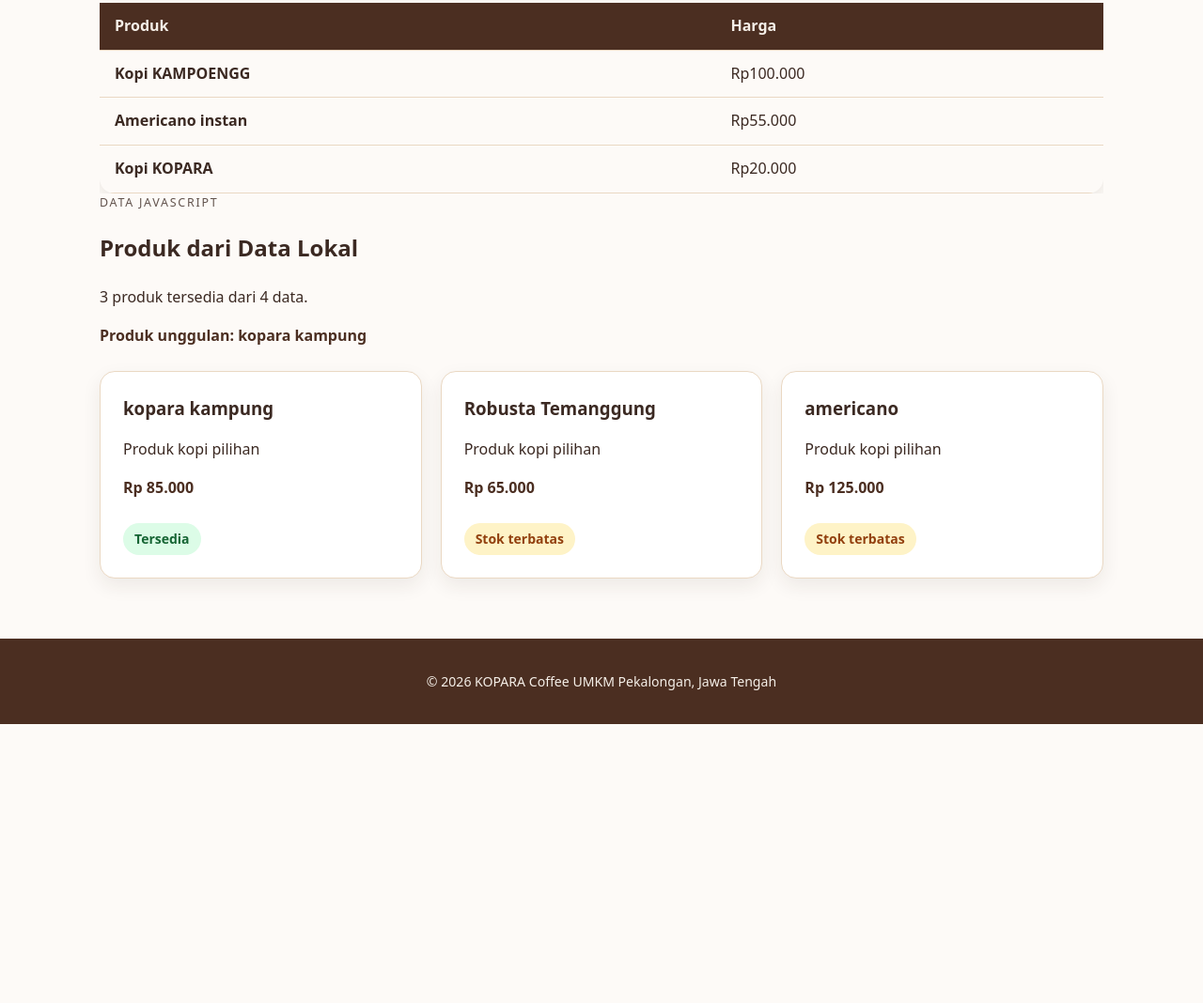
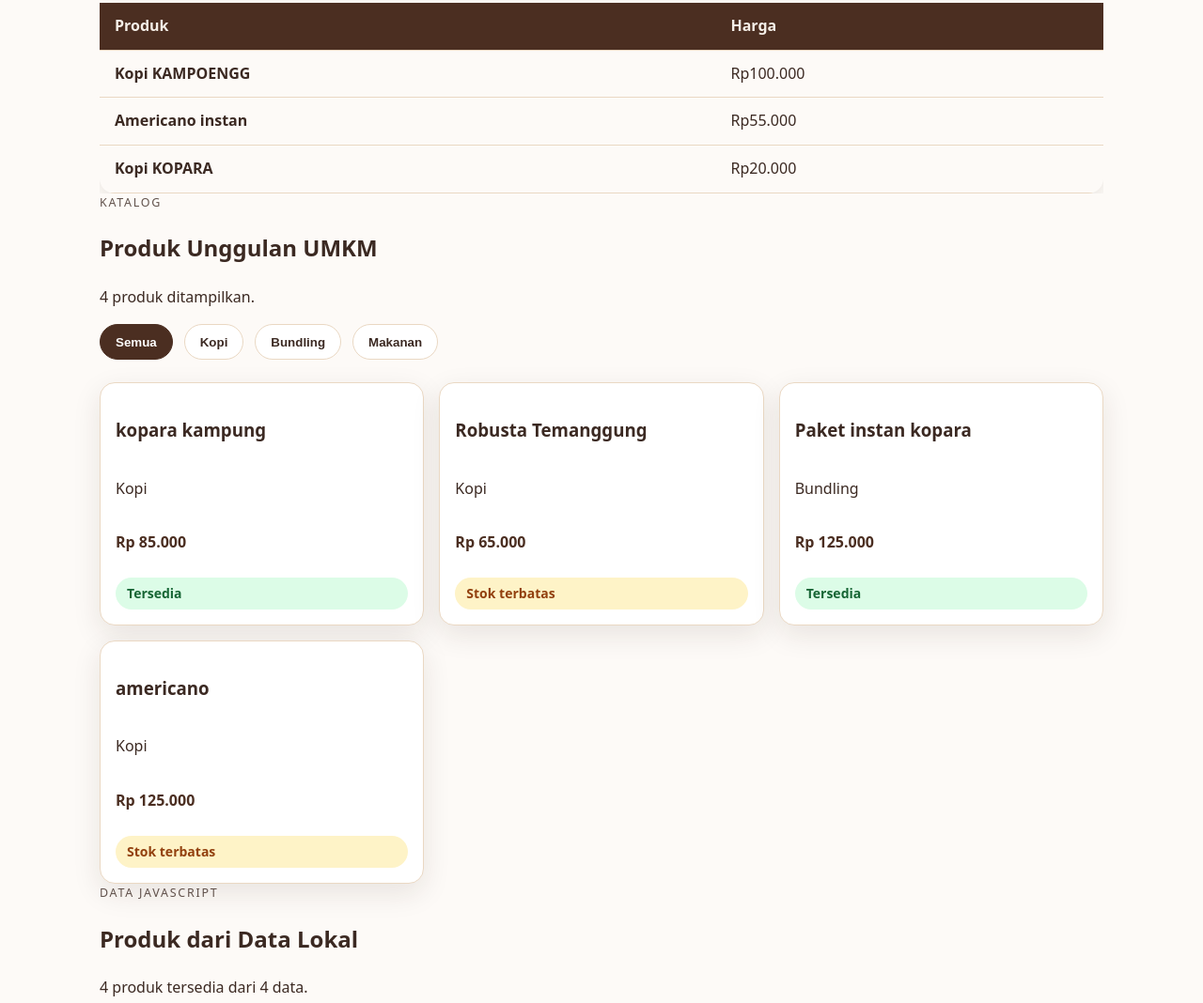
Before and after one commit to Harissaput/PEMROGRAMAN_WEB1, a plain HTML site: page produk.html in a window 1280 px wide. Shown: the part 1165-2233 px from the top of the page at 94% size. Before the commit the page ends 1936 px from the top, so only its background shows below. Drawn offline with Linux system fonts and the light colour scheme.

Commit message:
feat: add DOM product filter rendering p11

```diff
--- a/css/style.css
+++ b/css/style.css
@@ -857,3 +857,43 @@ word-break: break-word;
   font-weight: 700;
   color: var(--color-primary, #6f3b1f);
 }
+
+/* p11 */
+.filter-bar {
+  display: flex;
+  flex-wrap: wrap;
+  gap: 0.75rem;
+  margin-block: 1rem 1.5rem;
+}
+
+.filter-button {
+  border: 1px solid var(--color-border, #cbd5e1);
+  border-radius: 999px;
+  background: #ffffff;
+  color: var(--color-text, #1f2937);
+  padding: 0.65rem 1rem;
+  font-weight: 700;
+  cursor: pointer;
+}
+
+.filter-button:hover,
+.filter-button:focus-visible {
+  border-color: var(--color-primary, #2563eb);
+  outline: 3px solid rgb(37 99 235 / 20%);
+  outline-offset: 2px;
+}
+
+.filter-button.is-active {
+  background: var(--color-primary, #2563eb);
+  border-color: var(--color-primary, #2563eb);
+  color: #ffffff;
+}
+
+.empty-state {
+  grid-column: 1 / -1;
+  border: 1px dashed #94a3b8;
+  border-radius: 1rem;
+  padding: 1rem;
+  background: #ffffff;
+  color: #64748b;
+}
--- a/js/app.js
+++ b/js/app.js
@@ -1,7 +1,9 @@
-
 "use strict";
 
+
+console.log("p09 JavaScript aktif");
 console.log("P10 JavaScript aktif");
+console.log("P11 JavaScript aktif");
 
 
 // 1. DATA PRODUK UMKM
@@ -9,7 +11,7 @@ console.log("P10 JavaScript aktif");
 const produkUmkm = [
   { nama: "kopara kampung", kategori: "Kopi", harga: 85000, stok: 12, unggulan: true },
   { nama: "Robusta Temanggung", kategori: "Kopi", harga: 65000, stok: 4, unggulan: false},
-  { nama: "Paket instan kopara", kategori: "Bundling", harga: 125000, stok: 0, unggulan: false },
+  { nama: "Paket instan kopara", kategori: "Bundling", harga: 125000, stok: 12, unggulan: false },
   { nama: "americano", kategori: "Kopi", harga: 125000, stok: 4, unggulan: false },
 ];
 
@@ -26,12 +28,12 @@ function formatRupiah(nilai) {
 
 console.log(formatRupiah(85000));
 
+
 // 3. FUNCTION STATUS STOK
-
 
 function statusStok(stok) {
   if (stok <= 0) {
-    return { label: "Habis", className: "warning" };
+    return { label: "Habis", className: "empty" };
   }
 
   if (stok <= 5) {
@@ -60,7 +62,7 @@ function labelKategori(kategori) {
 }
 
 
-// 5. FUNCTION MEMBUAT KARTU PRODUK
+// 5. FUNCTION MEMBUAT KARTU PRODUKP 10
 function buatKartuProduk(produk) {
   const status = statusStok(produk.stok);
 
@@ -82,7 +84,7 @@ produkUmkm.forEach((produk) => {
 console.table(produkUmkm);
 
 
-// 7. FUNCTION RENDER PRODUK
+// 6. FUNCTION RENDER PRODUK  P10
 
 function renderProduk() {
   const grid = document.querySelector("#produk-dinamis");
@@ -90,14 +92,13 @@ function renderProduk() {
   const unggulan = document.querySelector("#produk-unggulan");
 
   if (!grid || !ringkasan || !unggulan) {
-    console.warn("Target render produk belum lengkap.");
+    console.warn("Target render produk belum lengkap (P10).");
     return;
   }
 
   const produkTersedia = produkUmkm.filter((produk) => produk.stok > 0);
   const produkUnggulan = produkUmkm.find((produk) => produk.unggulan === true);
   const markupProduk = produkTersedia.map(buatKartuProduk).join("");
-
 
   grid.innerHTML = markupProduk;
   ringkasan.textContent = `${produkTersedia.length} produk tersedia dari ${produkUmkm.length} data.`;
@@ -107,10 +108,102 @@ function renderProduk() {
 
   console.log("Jumlah produk tersedia:", produkTersedia.length);
   console.log("Produk unggulan:", produkUnggulan);
-
-  console.table(produkUmkm);
 }
 
-// 8. MENJALANKAN RENDER SETELAH HTML DIMUAT
 
-document.addEventListener("DOMContentLoaded", renderProduk);
+// ==========================================
+// PRAKTIKUM P11
+// ==========================================
+
+// 7. DOM SELECTION DAN GUARD (P11)
+const produkGridP11 = document.querySelector("#produk-grid");
+const produkStatusP11 = document.querySelector("#produk-status");
+const tombolFilter = document.querySelectorAll("[data-filter]");
+
+
+// 8. FUNCTION BUAT ELEMEN PRODUK (P11Menggunakan kategori asli)
+function buatElemenProdukP11(produk) {
+  const card = document.createElement("article");
+  card.classList.add("product-card");
+
+  const title = document.createElement("h3");
+  title.textContent = produk.nama;
+
+  const category = document.createElement("p");
+  category.classList.add("category-note");
+  category.textContent = produk.kategori; // Menampilkan kategori asli (Bundling, Kopi, dll)
+
+  const price = document.createElement("p");
+  price.classList.add("price");
+  price.textContent = formatRupiah(produk.harga);
+
+  const stock = document.createElement("span");
+  const status = statusStok(produk.stok);
+  stock.classList.add("stock-badge");
+  if (status.className) {
+    stock.classList.add(status.className);
+  }
+  stock.textContent = status.label;
+
+  card.append(title, category, price, stock);
+  return card;
+}
+
+
+// 9. FUNCTION EMPTY STATE (P11)
+function buatEmptyState(kategori) {
+  const empty = document.createElement("p");
+  empty.classList.add("empty-state");
+  empty.textContent = `Belum ada produk pada kategori ${kategori}.`;
+  return empty;
+}
+
+
+// 10. FUNCTION RENDER PRODUK & FILTER (P11)
+function renderProdukP11(kategoriAktif = "Semua") {
+  if (!produkGridP11 || !produkStatusP11) {
+    console.warn("Target render produk P11 tidak ditemukan.");
+    return;
+  }
+
+  const produkTampil = kategoriAktif === "Semua"
+    ? produkUmkm
+    : produkUmkm.filter((produk) => produk.kategori === kategoriAktif);
+
+  produkGridP11.replaceChildren();
+
+  if (produkTampil.length === 0) {
+    produkGridP11.append(buatEmptyState(kategoriAktif));
+    produkStatusP11.textContent = "0 produk ditemukan.";
+    return;
+  }
+
+  produkTampil.forEach((produk) => {
+    produkGridP11.append(buatElemenProdukP11(produk));
+  });
+
+  produkStatusP11.textContent = `${produkTampil.length} produk ditampilkan.`;
+  console.log("Render kategori P11:", kategoriAktif);
+}
+
+
+// 11. EVENT LISTENER UNTUK TOMBOL FILTER (P11)
+tombolFilter.forEach((tombol) => {
+  tombol.addEventListener("click", (event) => {
+    const tombolAktif = event.currentTarget;
+    const kategori = tombolAktif.dataset.filter;
+
+    tombolFilter.forEach((item) => item.classList.remove("is-active"));
+    tombolAktif.classList.add("is-active");
+
+    renderProdukP11(kategori);
+  });
+});
+
+
+
+
+document.addEventListener("DOMContentLoaded", () => {
+  renderProduk();       // Menjalankan fungsi P10
+  renderProdukP11("Semua"); // Menjalankan fungsi P11
+});
--- a/produk.html
+++ b/produk.html
@@ -143,6 +143,27 @@
 
     <!-- PRODUK DARI DATA JAVASCRIPT SECTION START -->
 
+<!-- p11 start -->
+<section class="product-section" aria-labelledby="produk-title">
+  <div class="section-heading">
+    <p class="eyebrow">Katalog</p>
+    <h2 id="produk-title">Produk Unggulan UMKM</h2>
+    <p id="produk-status" class="produk-status">Produk belum dimuat.</p>
+  </div>
+  <div class="filter-bar" aria-label="Filter kategori produk">
+    <button type="button" class="filter-button is-active" data-filter="Semua">Semua</button>
+    <button type="button" class="filter-button" data-filter="Kopi">Kopi</button>
+    <button type="button" class="filter-button" data-filter="Bundling">Bundling</button>
+    <button type="button" class="filter-button" data-filter="Makanan">Makanan</button>
+  </div>
+  <div id="produk-grid" class="product-grid" aria-live="polite"></div>
+</section>
+
+
+<!-- p11 end -->
+
+<!-- p10 start -->
+
     <section class="section" aria-labelledby="produk-dinamis-title">
   <div class="section-header">
     <p class="eyebrow">Data JavaScript</p>
@@ -153,6 +174,8 @@
   <div id="produk-dinamis" class="js-product-grid"></div>
 
 </section>
+
+<!-- p10 end -->
 
     <!-- PRODUK DARI DATA JAVASCRIPT SECTION END -->
 
```
